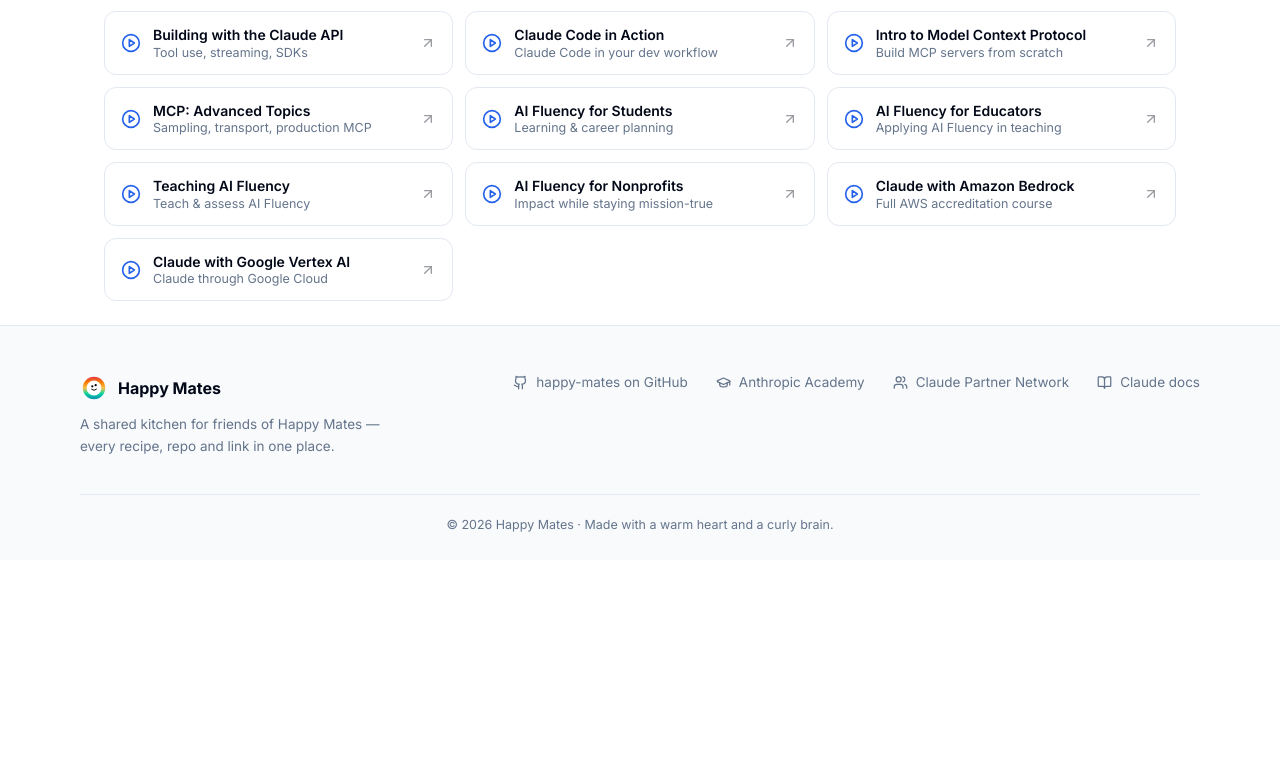
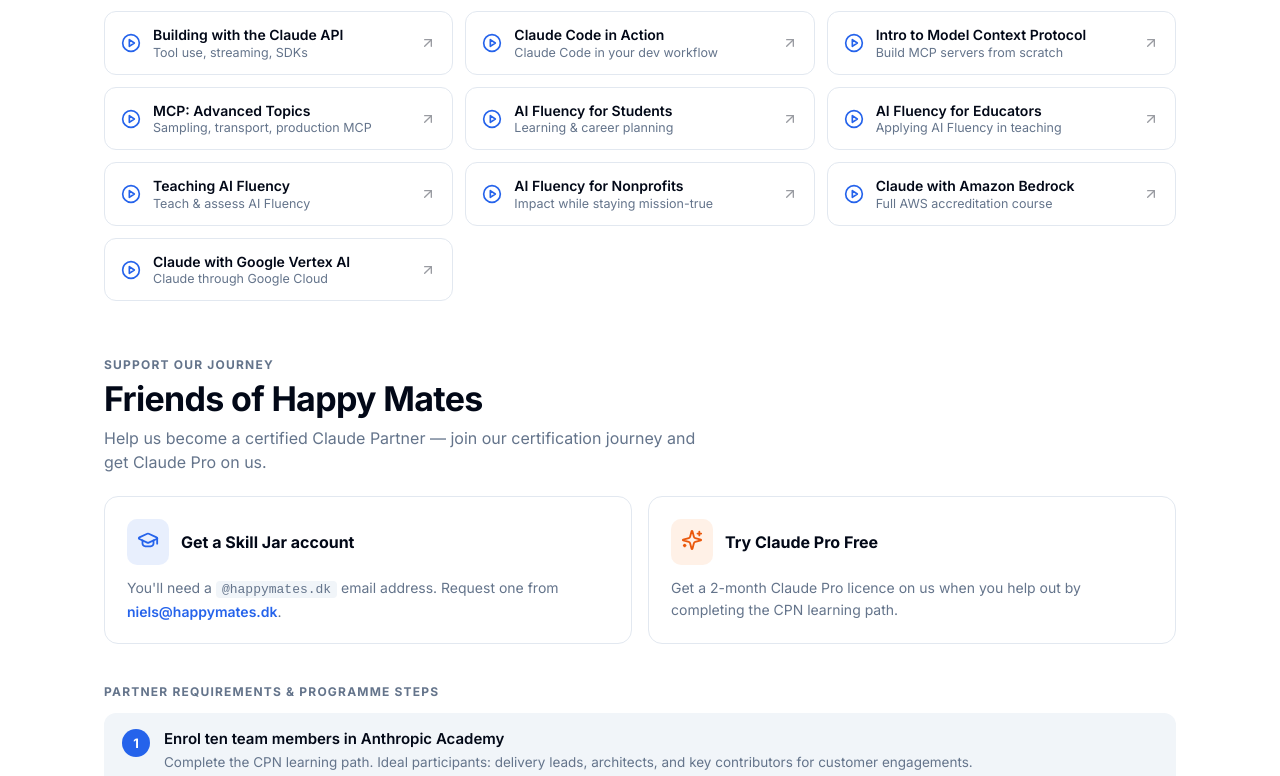
Before and after one commit to happy-mates/claude-training, a React (Vite) app: page / in a window 1280 px wide. Shown: the part 2021-2797 px from the top of the page. Before the commit the page ends 2581 px from the top, so only its background shows below. Built offline with nearby package versions, Linux system fonts and the light colour scheme.

Commit message:
feat: Add Friends of Happy Mates section with CPN learning path

```diff
--- a/src/App.tsx
+++ b/src/App.tsx
@@ -2,7 +2,7 @@
 import { useMemo, useState, type CSSProperties } from "react";
 import { COURSES, RESOURCES } from "./data";
 import { HubFooter, HubNav, Icon, Button, L } from "./components";
-import { CoursesSection, ResourceCard } from "./cards";
+import { CoursesSection, FriendsSection, ResourceCard } from "./cards";
 import {
   TweaksPanel,
   TweakSection,
@@ -147,6 +147,8 @@ export default function App() {
 
         {showCourses && coursesMatch && <CoursesSection lang={lang} query={query} />}
 
+        {!q && <FriendsSection lang={lang} />}
+
         {nothing && (
           <div style={{ textAlign: "center", padding: "60px 0", color: "var(--hm-muted-foreground)" }}>
             <Icon name="search-x" size={40} style={{ opacity: .4 }} />
--- a/src/cards.tsx
+++ b/src/cards.tsx
@@ -1,9 +1,10 @@
 // Happy Mates Resource Hub — resource cards & courses
-import { COURSES } from "./data";
+import { COURSES, CPN_PATH_HREFS } from "./data";
 import { cx, Icon, L, Glow, CopyLine } from "./components";
 import type {
   Accent,
   ContentItem,
+  Course,
   Domain,
   ExamStat,
   Lang,
@@ -176,6 +177,144 @@ export function CoursesSection({ lang, query }: { lang: Lang; query: string }) {
   );
 }
 
+export function FriendsSection({ lang }: { lang: Lang }) {
+  const cpnCourses = CPN_PATH_HREFS
+    .map((href) => COURSES.find((c) => c.href === href))
+    .filter(Boolean) as Course[];
+
+  return (
+    <section id="friends" style={{ scrollMarginTop: 76 }}>
+      <SectionHead
+        eyebrow={L({ en: "Support our journey", da: "Støt vores rejse" }, lang)}
+        title={L({ en: "Friends of Happy Mates", da: "Venner af Happy Mates" }, lang)}
+        sub={L({
+          en: "Help us become a certified Claude Partner — join our certification journey and get Claude Pro on us.",
+          da: "Hjælp os med at blive et certificeret Claude Partner — deltag i vores certificeringsrejse og få Claude Pro af os.",
+        }, lang)}
+      />
+
+      {/* ── How you can support ─── */}
+      <div style={{ display: "grid", gridTemplateColumns: "repeat(auto-fit, minmax(280px, 1fr))", gap: 16, marginBottom: 40 }}>
+        <SupportCard
+          icon="graduation-cap"
+          fg="#2563eb"
+          tint="rgb(37 99 235 / .1)"
+          title={L({ en: "Get a Skill Jar account", da: "Få en Skill Jar-konto" }, lang)}
+        >
+          {L({ en: "You'll need a ", da: "Du skal bruge en " }, lang)}
+          <code style={{ background: "var(--hm-muted)", padding: "1px 6px", borderRadius: 4, fontSize: 13 }}>@happymates.dk</code>
+          {L({ en: " email address. Request one from ", da: "-mailadresse. Anmod om en hos " }, lang)}
+          <a href="mailto:niels@happymates.dk" style={{ color: "var(--hm-primary)", textDecoration: "none", fontWeight: 600 }}>
+            niels@happymates.dk
+          </a>.
+        </SupportCard>
+
+        <SupportCard
+          icon="sparkles"
+          fg="#ea580c"
+          tint="rgb(249 115 22 / .1)"
+          title={L({ en: "Try Claude Pro Free", da: "Prøv Claude Pro gratis" }, lang)}
+        >
+          {L({
+            en: "Get a 2-month Claude Pro licence on us when you help out by completing the CPN learning path.",
+            da: "Få en 2-måneders Claude Pro-licens af os, når du hjælper ved at gennemføre CPN-læringsforløbet.",
+          }, lang)}
+        </SupportCard>
+      </div>
+
+      {/* ── Partner requirements ─── */}
+      <div style={{ marginBottom: 40 }}>
+        <div className="hm-eyebrow" style={{ marginBottom: 14 }}>
+          {L({ en: "Partner requirements & programme steps", da: "Partnerkrav og programtrin" }, lang)}
+        </div>
+        <div style={{ display: "flex", flexDirection: "column", gap: 12 }}>
+          {([
+            {
+              n: "1",
+              title: L({ en: "Enrol ten team members in Anthropic Academy", da: "Tilmeld ti teammedlemmer til Anthropic Academy" }, lang),
+              body: L({
+                en: "Complete the CPN learning path. Ideal participants: delivery leads, architects, and key contributors for customer engagements.",
+                da: "Gennemfør CPN-læringsforløbet. Ideelle deltagere: leveranceledere, arkitekter og nøglebidragydere til kundeengagementer.",
+              }, lang),
+            },
+            {
+              n: "2",
+              title: L({ en: "Confirm completion", da: "Bekræft gennemførelse" }, lang),
+              body: L({
+                en: "Once all ten complete the path, confirm completion so Anthropic can unlock the Claude Certified Architect Foundations (CCAF) technical certification.",
+                da: "Når alle ti har gennemført forløbet, bekræft gennemførelse, så Anthropic kan låse op for den tekniske certificering Claude Certified Architect Foundations (CCAF).",
+              }, lang),
+            },
+          ] as const).map((step) => (
+            <div key={step.n} style={{
+              display: "flex", gap: 14, alignItems: "flex-start",
+              background: "var(--hm-muted)", borderRadius: 12, padding: "16px 18px",
+            }}>
+              <div style={{
+                width: 28, height: 28, borderRadius: "50%", background: "var(--hm-primary)",
+                color: "white", display: "flex", alignItems: "center", justifyContent: "center",
+                fontSize: 13, fontWeight: 700, flexShrink: 0,
+              }}>{step.n}</div>
+              <div>
+                <div style={{ fontSize: 15, fontWeight: 600, marginBottom: 4 }}>{step.title}</div>
+                <div style={{ fontSize: 13.5, lineHeight: 1.55, color: "var(--hm-muted-foreground)" }}>{step.body}</div>
+              </div>
+            </div>
+          ))}
+        </div>
+      </div>
+
+      {/* ── CPN Learning Path courses ─── */}
+      <div className="hm-eyebrow" style={{ marginBottom: 10 }}>
+        {L({ en: "Claude Partner Network Learning Path", da: "Claude Partner Network-læringsforløb" }, lang)}
+      </div>
+      <div style={{ display: "grid", gridTemplateColumns: "repeat(auto-fill, minmax(280px, 1fr))", gap: 12 }}>
+        {cpnCourses.map((c, i) => (
+          <a key={c.href} href={c.href} target="_blank" rel="noopener" className="course-tile" style={{
+            display: "flex", alignItems: "center", gap: 12, padding: "14px 16px", textDecoration: "none",
+            background: "var(--hm-background)", border: "1px solid var(--hm-border)", borderRadius: 12, color: "inherit",
+            transition: "border-color 150ms, box-shadow 150ms, transform 150ms",
+          }}>
+            <div style={{
+              width: 28, height: 28, borderRadius: "50%",
+              background: "rgb(37 99 235 / .1)", color: "var(--hm-primary)",
+              display: "flex", alignItems: "center", justifyContent: "center",
+              fontSize: 12, fontWeight: 700, flexShrink: 0,
+            }}>{i + 1}</div>
+            <div style={{ flex: 1, minWidth: 0 }}>
+              <div style={{ fontSize: 14, fontWeight: 600, lineHeight: 1.25 }}>{c.t}</div>
+              <div style={{ fontSize: 12.5, color: "var(--hm-muted-foreground)", marginTop: 1 }}>{L(c.d, lang)}</div>
+            </div>
+            <Icon name="arrow-up-right" size={16} style={{ opacity: .4, flexShrink: 0 }} />
+          </a>
+        ))}
+      </div>
+    </section>
+  );
+}
+
+function SupportCard({
+  icon, fg, tint, title, children,
+}: {
+  icon: string; fg: string; tint: string; title: string; children: React.ReactNode;
+}) {
+  return (
+    <div style={{
+      background: "var(--hm-background)", border: "1px solid var(--hm-border)",
+      borderRadius: 14, padding: "22px 22px 20px",
+      display: "flex", flexDirection: "column", gap: 12,
+    }}>
+      <div style={{ display: "flex", gap: 12, alignItems: "center" }}>
+        <div style={{ padding: 10, borderRadius: 10, background: tint, flexShrink: 0 }}>
+          <Icon name={icon} size={22} color={fg} />
+        </div>
+        <h4 style={{ margin: 0, fontSize: 16, fontWeight: 700, lineHeight: 1.25 }}>{title}</h4>
+      </div>
+      <div style={{ fontSize: 14, lineHeight: 1.6, color: "var(--hm-muted-foreground)" }}>{children}</div>
+    </div>
+  );
+}
+
 function SectionHead({ eyebrow, title, sub }: { eyebrow: string; title: string; sub?: string }) {
   return (
     <div style={{ marginBottom: 22 }}>
--- a/src/components.tsx
+++ b/src/components.tsx
@@ -224,6 +224,7 @@ export function HubNav({ lang, setLang, onSearch, query }: HubNavProps) {
         {link(L({ en: "Certify", da: "Certificering" }, lang), "certify")}
         {link(L({ en: "Community", da: "Fællesskab" }, lang), "community")}
         {link(L({ en: "Courses", da: "Kurser" }, lang), "courses")}
+        {link(L({ en: "Friends", da: "Venner" }, lang), "friends")}
       </div>
       <div style={{ display: "flex", gap: 12, alignItems: "center", flexShrink: 0 }}>
         <div className="hub-nav-search" style={{
--- a/src/data.ts
+++ b/src/data.ts
@@ -151,6 +151,15 @@ export const RESOURCES: Resource[] = [
   },
 ];
 
+// ── Claude Partner Network (CPN) Learning Path ──────────────────────────────
+// The four courses required for Claude Partner certification, in order.
+export const CPN_PATH_HREFS = [
+  "https://anthropic.skilljar.com/introduction-to-agent-skills",
+  "https://anthropic.skilljar.com/claude-with-the-anthropic-api",
+  "https://anthropic.skilljar.com/introduction-to-model-context-protocol",
+  "https://anthropic.skilljar.com/claude-code-in-action",
+];
+
 // ── Free Anthropic Academy courses (from the Architect repo's curated list) ──
 export const COURSES: Course[] = [
   { t: "Claude 101", d: { en: "Claude for everyday work", da: "Claude i hverdagen" }, href: "https://anthropic.skilljar.com/claude-101" },
```
